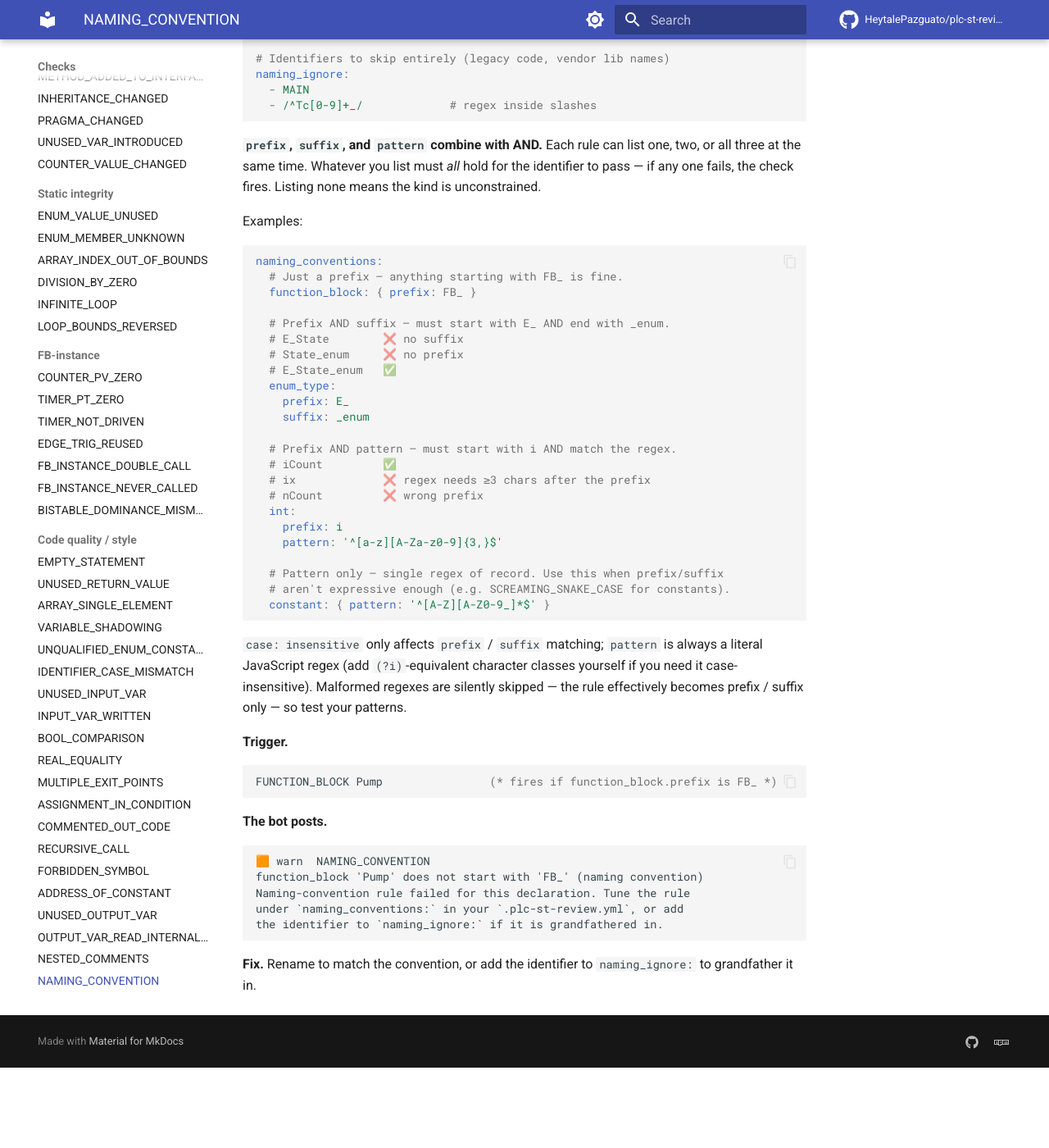
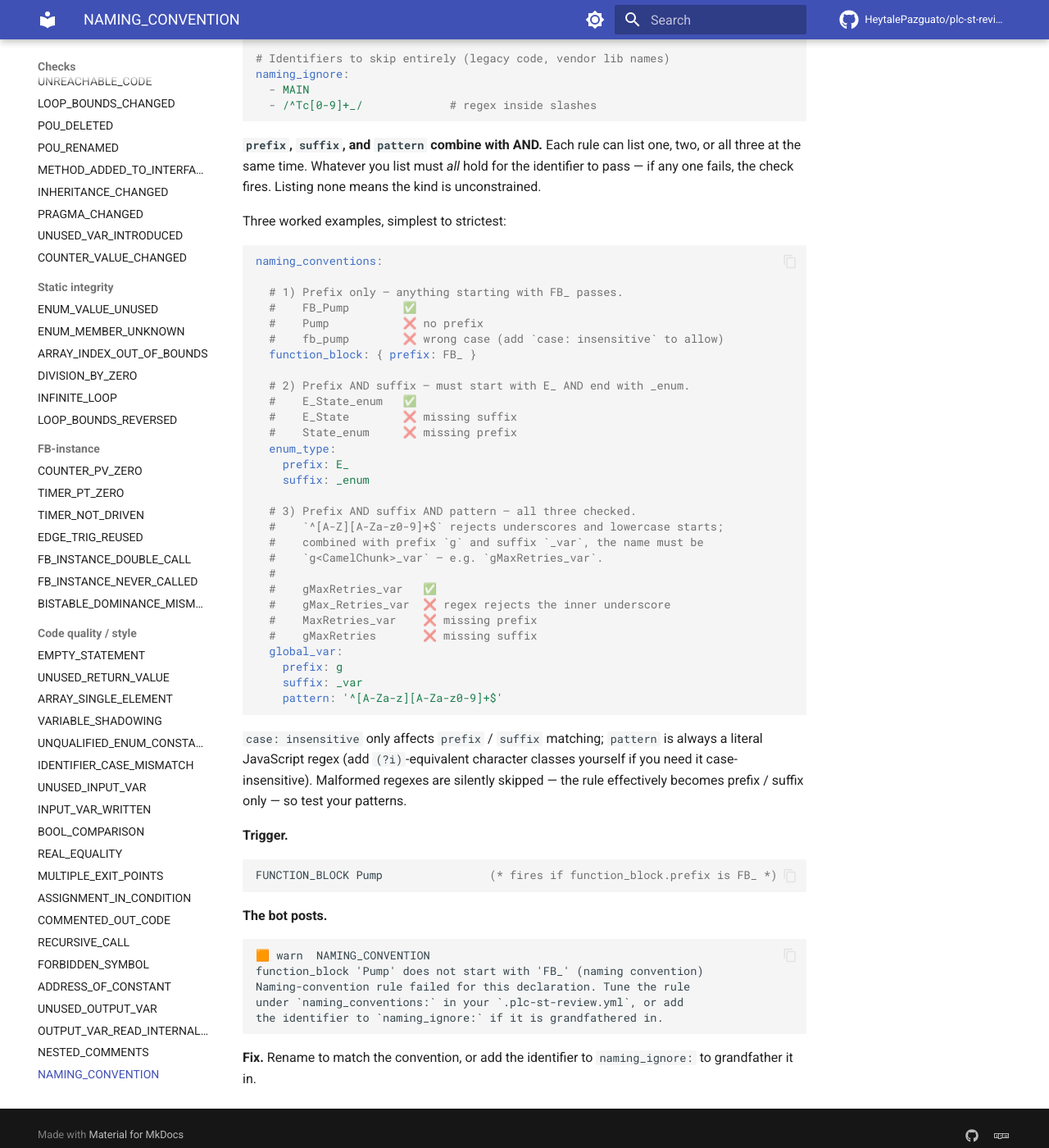
Before and after one commit to HeytalePazguato/plc-st-review, an MkDocs documentation site: the page built from docs/checks/code-quality/naming_convention.md, in a window 1280 px wide and 1400 px high, scrolled down 1247 px. Shown: the whole window at 82% size. Built offline with MkDocs 1.6.1 and Material for MkDocs 9.7.7, drawn with Linux system fonts in a browser that asks for light colours; comment, search, counter and statistics services are not loaded; before the commit the page ends 2549 px from its top, so only the background shows below that.

Commit message:
docs(checks/naming_convention): restructure examples to three clean tiers
Replaces the four prior examples (prefix-only, prefix+suffix,
prefix+pattern, pattern-only) with exactly three tiered from simplest
to strictest: prefix-only, prefix+suffix, and all three combined.
Each example now also includes a ❌ row showing the case-mismatch /
no-prefix / no-suffix failure modes so the AND semantics are
unambiguous from the examples alone.

````diff
--- a/docs/checks/code-quality/naming_convention.md
+++ b/docs/checks/code-quality/naming_convention.md
@@ -69,32 +69,38 @@ list one, two, or all three at the same time. Whatever you list must
 *all* hold for the identifier to pass — if any one fails, the check
 fires. Listing none means the kind is unconstrained.
 
-Examples:
+Three worked examples, simplest to strictest:
 
 ```yaml
 naming_conventions:
-  # Just a prefix — anything starting with FB_ is fine.
+
+  # 1) Prefix only — anything starting with FB_ passes.
+  #    FB_Pump        ✅
+  #    Pump           ❌ no prefix
+  #    fb_pump        ❌ wrong case (add `case: insensitive` to allow)
   function_block: { prefix: FB_ }
 
-  # Prefix AND suffix — must start with E_ AND end with _enum.
-  # E_State        ❌ no suffix
-  # State_enum     ❌ no prefix
-  # E_State_enum   ✅
+  # 2) Prefix AND suffix — must start with E_ AND end with _enum.
+  #    E_State_enum   ✅
+  #    E_State        ❌ missing suffix
+  #    State_enum     ❌ missing prefix
   enum_type:
     prefix: E_
     suffix: _enum
 
-  # Prefix AND pattern — must start with i AND match the regex.
-  # iCount         ✅
-  # ix             ❌ regex needs ≥3 chars after the prefix
-  # nCount         ❌ wrong prefix
-  int:
-    prefix: i
-    pattern: '^[a-z][A-Za-z0-9]{3,}$'
-
-  # Pattern only — single regex of record. Use this when prefix/suffix
-  # aren't expressive enough (e.g. SCREAMING_SNAKE_CASE for constants).
-  constant: { pattern: '^[A-Z][A-Z0-9_]*$' }
+  # 3) Prefix AND suffix AND pattern — all three checked.
+  #    `^[A-Z][A-Za-z0-9]+$` rejects underscores and lowercase starts;
+  #    combined with prefix `g` and suffix `_var`, the name must be
+  #    `g<CamelChunk>_var` — e.g. `gMaxRetries_var`.
+  #
+  #    gMaxRetries_var   ✅
+  #    gMax_Retries_var  ❌ regex rejects the inner underscore
+  #    MaxRetries_var    ❌ missing prefix
+  #    gMaxRetries       ❌ missing suffix
+  global_var:
+    prefix: g
+    suffix: _var
+    pattern: '^[A-Za-z][A-Za-z0-9]+$'
 ```
 
 `case: insensitive` only affects `prefix` / `suffix` matching;
````
